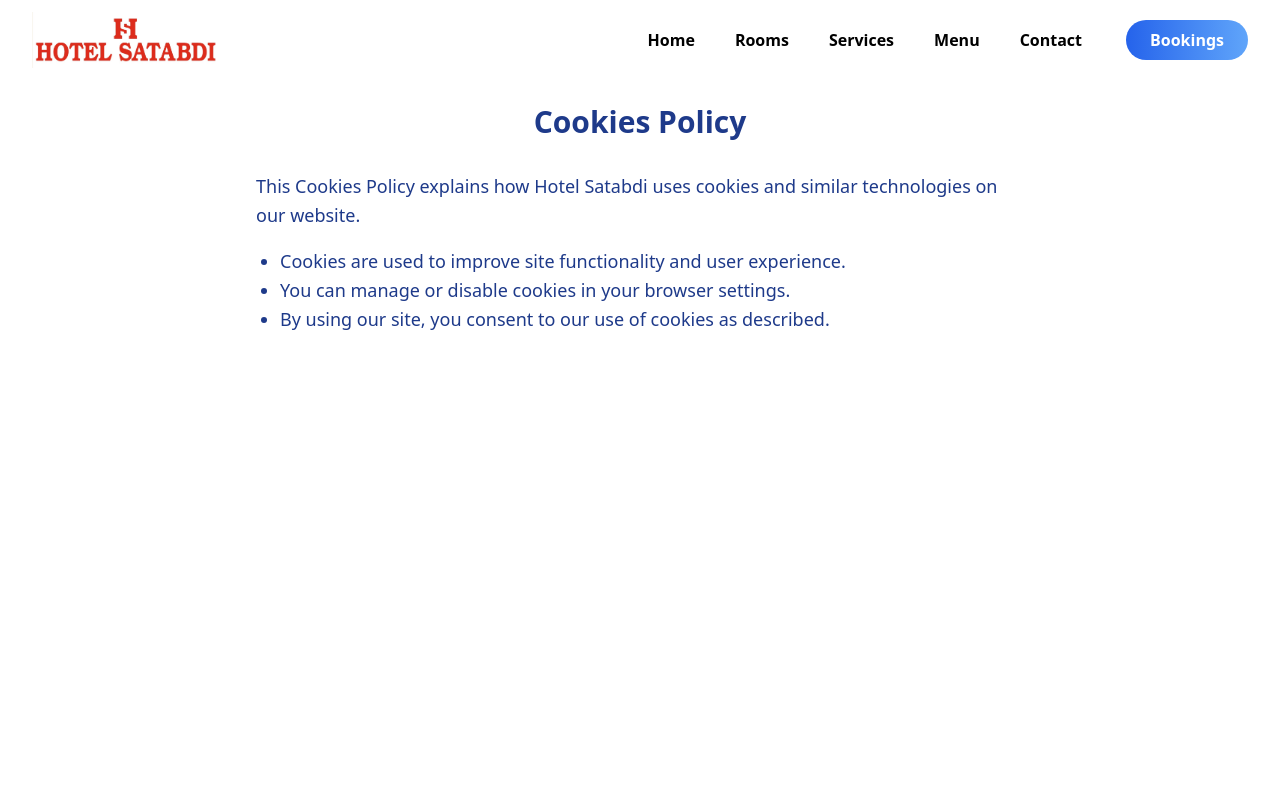
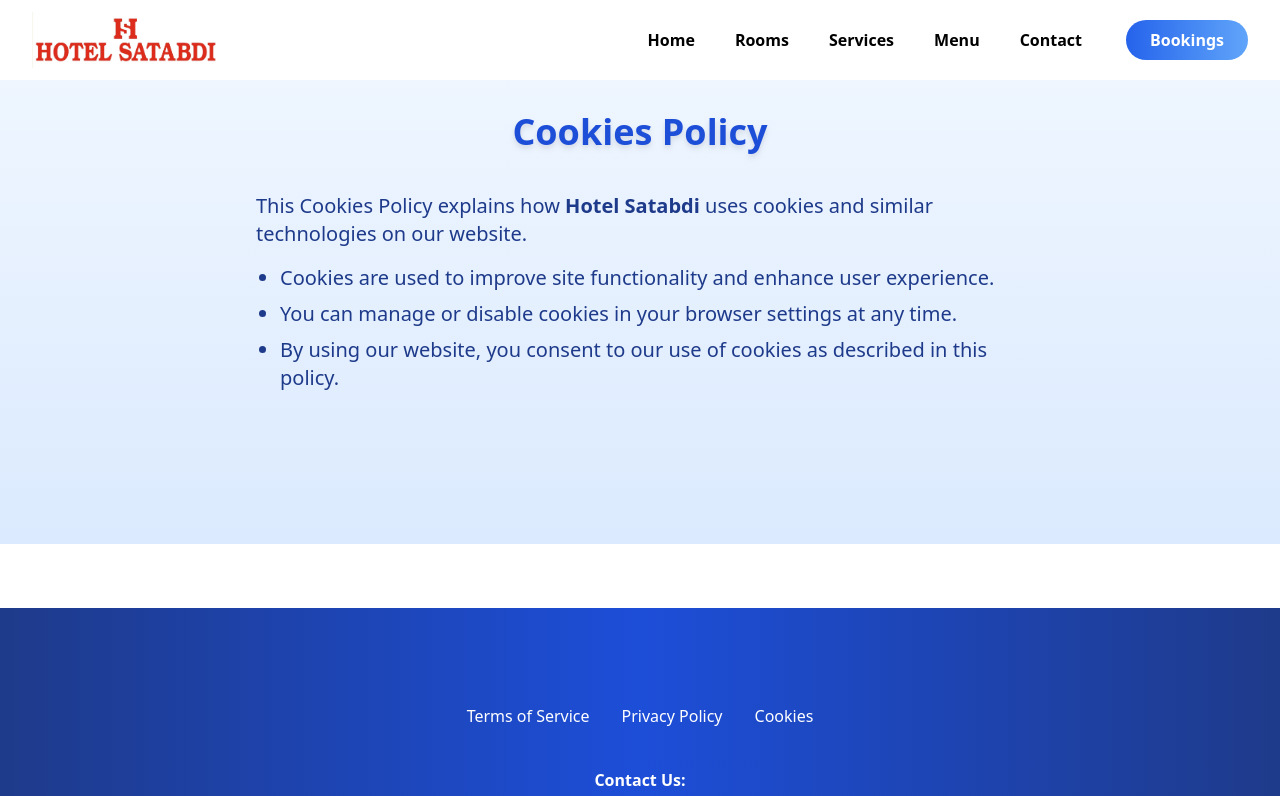
Before and after one commit to retrodserver/Satabdi_Website, a React (Vite) app: page /cookies-policy in a window 1280 px wide. Shown: the top 796 px of the page. Built offline with nearby package versions, Linux system fonts and the light colour scheme.

Commit message:
Component Changed

```diff
--- a/src/components/Contact.jsx
+++ b/src/components/Contact.jsx
@@ -4,18 +4,18 @@ function Contact({ dark }) {
   return (
     <section
       className={`mt-24 py-12 px-4 sm:px-8 lg:px-16 flex flex-col items-center justify-center min-h-[60vh] ${
-        dark ? "bg-gray-900 text-blue-100" : "bg-white text-blue-900"
+        dark ? "bg-gray-900 text-blue-100" : "bg-gradient-to-b from-blue-50 to-blue-100 text-blue-900"
       }`}
     >
       {/* Heading */}
-      <h2 className="text-3xl sm:text-4xl md:text-5xl font-extrabold mb-10 tracking-tight text-blue-700 dark:text-blue-200 drop-shadow-md text-center">
+      <h2 className="text-3xl sm:text-4xl md:text-5xl font-extrabold mb-12 text-center text-blue-700 dark:text-blue-200 drop-shadow-md tracking-tight">
         Contact Us
       </h2>
 
       {/* Contact Info Grid */}
-      <div className="max-w-6xl w-full grid grid-cols-1 sm:grid-cols-2 lg:grid-cols-3 gap-6">
+      <div className="max-w-6xl w-full grid grid-cols-1 sm:grid-cols-2 lg:grid-cols-3 gap-6 mb-12">
         {/* Address */}
-        <div className="flex items-start gap-4 p-6 rounded-2xl border border-blue-100 dark:border-blue-800 bg-blue-50 dark:bg-gray-800 shadow hover:shadow-lg transition-all duration-300">
+        <div className="flex flex-col sm:flex-row items-start gap-4 p-6 rounded-2xl border border-blue-100 dark:border-blue-800 bg-blue-50 dark:bg-gray-800 shadow hover:shadow-lg transition-all duration-300">
           <span className="flex-shrink-0 text-blue-600 dark:text-blue-300">
             {/* Map Pin Icon */}
             <svg
@@ -39,7 +39,7 @@ function Contact({ dark }) {
               />
             </svg>
           </span>
-          <div className="text-left">
+          <div className="text-left mt-2 sm:mt-0">
             <h3 className="text-lg font-semibold mb-1 text-blue-900 dark:text-blue-200">
               Our Address
             </h3>
@@ -56,7 +56,7 @@ function Contact({ dark }) {
                 rel="noopener noreferrer"
                 className="inline-block mt-2 text-blue-600 dark:text-blue-300 underline hover:text-blue-800"
               >
-                View Location on Google Maps
+                View on Google Maps
               </a>
             </p>
           </div>
@@ -122,6 +122,20 @@ function Contact({ dark }) {
           </div>
         </div>
       </div>
+
+      {/* Google Map */}
+      <div className="w-full max-w-6xl rounded-xl overflow-hidden shadow-lg">
+        <iframe
+          title="Google Map Location"
+          src="https://www.google.com/maps/embed?pb=!1m18!1m12!1m3!1d3768.217073585857!2d72.8310600752037!3d19.17377248203559!2m3!1f0!2f0!3f0!3m2!1i1024!2i768!4f13.1!3m3!1m2!1s0x3be7b7b7b7b7b7b7%3A0x9TrdjihNkSfiB48g8!2s2690%20Hiltona%20Street%20Victoria%20Road%2C%20New%20York%2C%20Canada!5e0!3m2!1sen!2sin!4v1694367890123!5m2!1sen!2sin"
+          width="100%"
+          height="350"
+          className="border-0"
+          allowFullScreen
+          loading="lazy"
+          referrerPolicy="no-referrer-when-downgrade"
+        ></iframe>
+      </div>
     </section>
   );
 }
--- a/src/components/CookiesPolicy.jsx
+++ b/src/components/CookiesPolicy.jsx
@@ -1,18 +1,26 @@
 import React from "react";
+import Footer from "./Footer";
 
 function CookiesPolicy() {
   return (
-    <section className="mt-16 py-10 px-4 sm:px-8 lg:px-32 min-h-[60vh] bg-white text-blue-900">
-      <h2 className="text-3xl font-bold mb-8 text-center">Cookies Policy</h2>
-      <div className="max-w-3xl mx-auto text-lg leading-relaxed">
-        <p>This Cookies Policy explains how Hotel Satabdi uses cookies and similar technologies on our website.</p>
-        <ul className="list-disc pl-6 mt-4">
-          <li>Cookies are used to improve site functionality and user experience.</li>
-          <li>You can manage or disable cookies in your browser settings.</li>
-          <li>By using our site, you consent to our use of cookies as described.</li>
-        </ul>
-      </div>
-    </section>
+    <>
+      <section className="mt-16 py-12 px-4 sm:px-8 lg:px-32 min-h-[60vh] bg-gradient-to-b from-blue-50 to-blue-100 text-blue-900">
+        <h2 className="text-3xl sm:text-4xl font-extrabold mb-10 text-center text-blue-700 drop-shadow-md">
+          Cookies Policy
+        </h2>
+        <div className="max-w-3xl mx-auto text-lg sm:text-xl leading-relaxed space-y-4">
+          <p>
+            This Cookies Policy explains how <strong>Hotel Satabdi</strong> uses cookies and similar technologies on our website.
+          </p>
+          <ul className="list-disc pl-6 space-y-2">
+            <li>Cookies are used to improve site functionality and enhance user experience.</li>
+            <li>You can manage or disable cookies in your browser settings at any time.</li>
+            <li>By using our website, you consent to our use of cookies as described in this policy.</li>
+          </ul>
+        </div>
+      </section>
+      <Footer />
+    </>
   );
 }
 
--- a/src/components/Footer.jsx
+++ b/src/components/Footer.jsx
@@ -37,7 +37,7 @@ function Footer() {
         </div>
 
         {/* Google Map Embed */}
-        <div className="w-full flex justify-center my-6">
+        {/* <div className="w-full flex justify-center my-6">
           <iframe
             title="Google Map Location"
             src="https://www.google.com/maps/embed?pb=!1m18!1m12!1m3!1d3768.217073585857!2d72.8310600752037!3d19.17377248203559!2m3!1f0!2f0!3f0!3m2!1i1024!2i768!4f13.1!3m3!1m2!1s0x3be7b7b7b7b7b7b7%3A0x9TrdjihNkSfiB48g8!2s2690%20Hiltona%20Street%20Victoria%20Road%2C%20New%20York%2C%20Canada!5e0!3m2!1sen!2sin!4v1694367890123!5m2!1sen!2sin"
@@ -48,7 +48,7 @@ function Footer() {
             loading="lazy"
             referrerPolicy="no-referrer-when-downgrade"
           ></iframe>
-        </div>
+        </div> */}
 
         {/* Divider Line */}
         <hr className="w-full border-t border-blue-300 dark:border-blue-700 my-4" />
--- a/src/components/Menu.jsx
+++ b/src/components/Menu.jsx
@@ -72,7 +72,7 @@ function Menu() {
 
       {/* Add New Menu Item Form */}
       <div className="max-w-2xl mx-auto mt-12">
-        <form
+        {/* <form
           onSubmit={handleAdd}
           className="flex flex-col sm:flex-row gap-4 justify-center items-center mb-8"
         >
@@ -98,10 +98,10 @@ function Menu() {
           >
             Add
           </button>
-        </form>
+        </form> */}
 
         {/* Menu List */}
-        <ul className="grid grid-cols-1 sm:grid-cols-2 lg:grid-cols-3 gap-6">
+        {/* <ul className="grid grid-cols-1 sm:grid-cols-2 lg:grid-cols-3 gap-6">
           {menuItems.map((item, idx) => (
             <li
               key={idx}
@@ -113,7 +113,7 @@ function Menu() {
               </span>
             </li>
           ))}
-        </ul>
+        </ul> */}
       </div>
     </section>
   );
--- a/src/components/PrivacyPolicy.jsx
+++ b/src/components/PrivacyPolicy.jsx
@@ -2,15 +2,19 @@ import React from "react";
 
 function PrivacyPolicy() {
   return (
-    <section className="mt-16 py-10 px-4 sm:px-8 lg:px-32 min-h-[60vh] bg-white text-blue-900">
-      <h2 className="text-3xl font-bold mb-8 text-center">Privacy Policy</h2>
-      <div className="max-w-3xl mx-auto text-lg leading-relaxed">
-        <p>Your privacy is important to us. This policy explains how we collect, use, and protect your personal information at Hotel Satabdi.</p>
-        <ul className="list-disc pl-6 mt-4">
+    <section className="mt-16 py-12 px-4 sm:px-8 lg:px-32 min-h-[60vh] bg-gradient-to-b from-blue-50 to-blue-100 text-blue-900">
+      <h2 className="text-3xl sm:text-4xl font-extrabold mb-10 text-center text-blue-700 drop-shadow-md">
+        Privacy Policy
+      </h2>
+      <div className="max-w-3xl mx-auto text-lg sm:text-xl leading-relaxed space-y-4">
+        <p>
+          Your privacy is important to us. This policy explains how we collect, use, and protect your personal information at <strong>Hotel Satabdi</strong>.
+        </p>
+        <ul className="list-disc pl-6 space-y-2">
           <li>We collect information you provide during booking and inquiries.</li>
           <li>Your data is used only for reservation and communication purposes.</li>
           <li>We do not share your information with third parties except as required by law.</li>
-          <li>Our website uses cookies for a better user experience.</li>
+          <li>Our website uses cookies to enhance your user experience.</li>
         </ul>
       </div>
     </section>
--- a/src/components/TermsServices.jsx
+++ b/src/components/TermsServices.jsx
@@ -2,11 +2,15 @@ import React from "react";
 
 function TermsServices() {
   return (
-    <section className="mt-16 py-10 px-4 sm:px-8 lg:px-32 min-h-[60vh] bg-white text-blue-900">
-      <h2 className="text-3xl font-bold mb-8 text-center">Terms & Services</h2>
-      <div className="max-w-3xl mx-auto text-lg leading-relaxed">
-        <p>Welcome to Hotel Satabdi. By using our website and services, you agree to the following terms and conditions. Please read them carefully before proceeding.</p>
-        <ul className="list-disc pl-6 mt-4">
+    <section className="mt-16 py-12 px-4 sm:px-8 lg:px-32 min-h-[60vh] bg-gradient-to-b from-blue-50 to-blue-100 text-blue-900">
+      <h2 className="text-3xl sm:text-4xl font-extrabold mb-10 text-center text-blue-700 drop-shadow-md">
+        Terms & Services
+      </h2>
+      <div className="max-w-3xl mx-auto text-lg sm:text-xl leading-relaxed space-y-4">
+        <p>
+          Welcome to <strong>Hotel Satabdi</strong>. By using our website and services, you agree to the following terms and conditions. Please read them carefully before proceeding.
+        </p>
+        <ul className="list-disc pl-6 space-y-2">
           <li>All bookings are subject to availability and confirmation.</li>
           <li>Guests must comply with hotel policies during their stay.</li>
           <li>Payment terms, cancellation, and refund policies apply as stated at booking.</li>
```
